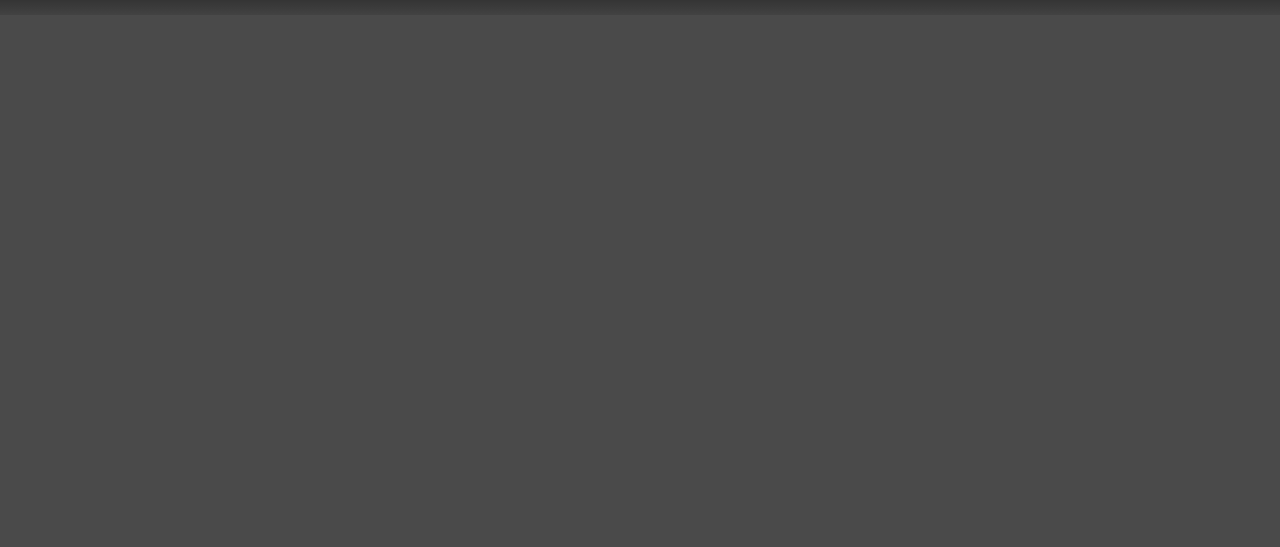
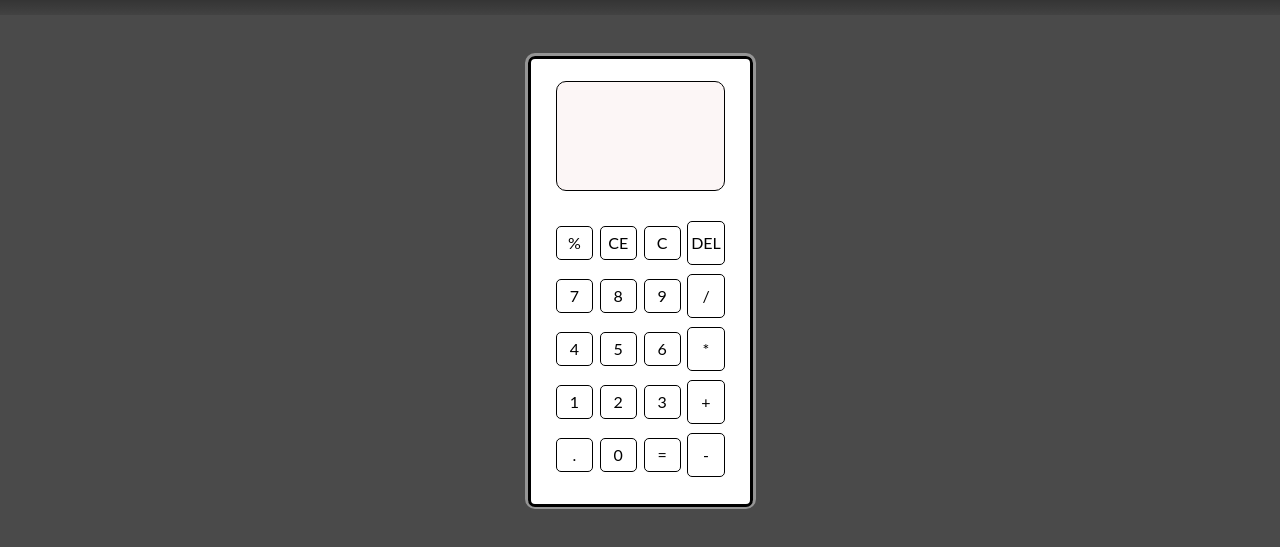
Before and after one commit to silverRnk/MyCalculator, a plain HTML site: page index.html in a window 1280 px wide. Shown: the part 55-602 px from the top of the page. Drawn offline with Linux system fonts and the light colour scheme.

Commit message:
Minor Edit

```diff
--- a/index.html
+++ b/index.html
@@ -23,11 +23,13 @@
     </heading>
 
     <div class="body">
-
+      <iframe
+        id="mainContent"
+        src="Calculator/Calculator.html"
+        title="body"
+      ></iframe>
     </div>
 
     <script src="MyCalculator.js"></script>
-    <script src="Calculator/Calculator.js"></script>
-
   </body>
 </html>
```
